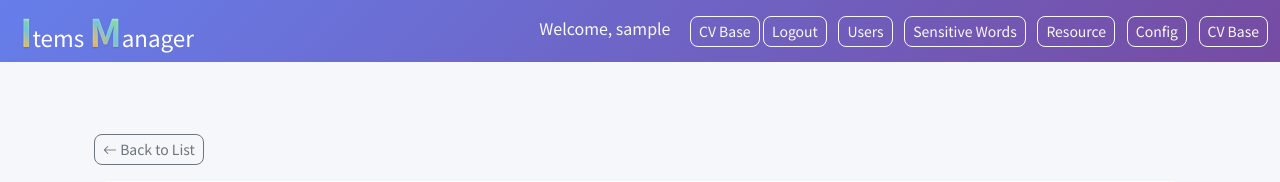
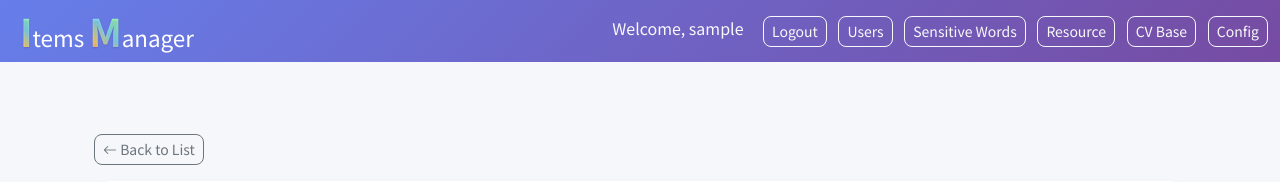
Before and after one commit to cnluyq/lore_keeper, a Django app: page /cv-base/add/ in a window 1280 px wide. Shown: the top 182 px of the page. Run offline with Django 4.2, Linux system fonts and the light colour scheme; the visitor is signed in with stand-in values (Sample User, id 1); data comes from the database, SQL or seed files in the repository; some libraries are stand-ins or nearby versions.

Commit message:
style: Move CV Base navigation link after Resource button

```diff
--- a/problems/templates/problems/base.html
+++ b/problems/templates/problems/base.html
@@ -105,7 +105,6 @@
     <div>
       {% if user.is_authenticated %}
         <span class="text-light me-3">Welcome, {{ user.username }}</span>
-        <a class="btn btn-outline-light btn-sm" href="{% url 'cv_base_list' %}">CV Base</a>
         <a class="btn btn-outline-light btn-sm" href="{% url 'logout' %}">Logout</a>
       {% else %}
         <a class="btn btn-outline-light btn-sm me-2" href="{% url 'login' %}">Login</a>
@@ -117,8 +116,8 @@
         <a class="btn btn-outline-light btn-sm ms-2" href="{% url 'user_list' %}">Users</a>
         <a class="btn btn-outline-light btn-sm ms-2" href="{% url 'sensitive_word_list' %}">Sensitive Words</a>
 	<a class="btn btn-outline-light btn-sm ms-2" href="{% url 'resource_management' %}">Resource</a>
+        <a class="btn btn-outline-light btn-sm ms-2" href="{% url 'cv_base_list' %}">CV Base</a>
 	<a class="btn btn-outline-light btn-sm ms-2" href="{% url 'site_config_edit' %}">Config</a>
-        <a class="btn btn-outline-light btn-sm ms-2" href="{% url 'cv_base_list' %}">CV Base</a>
       {% endif %}
     </div>
   </div>
```
